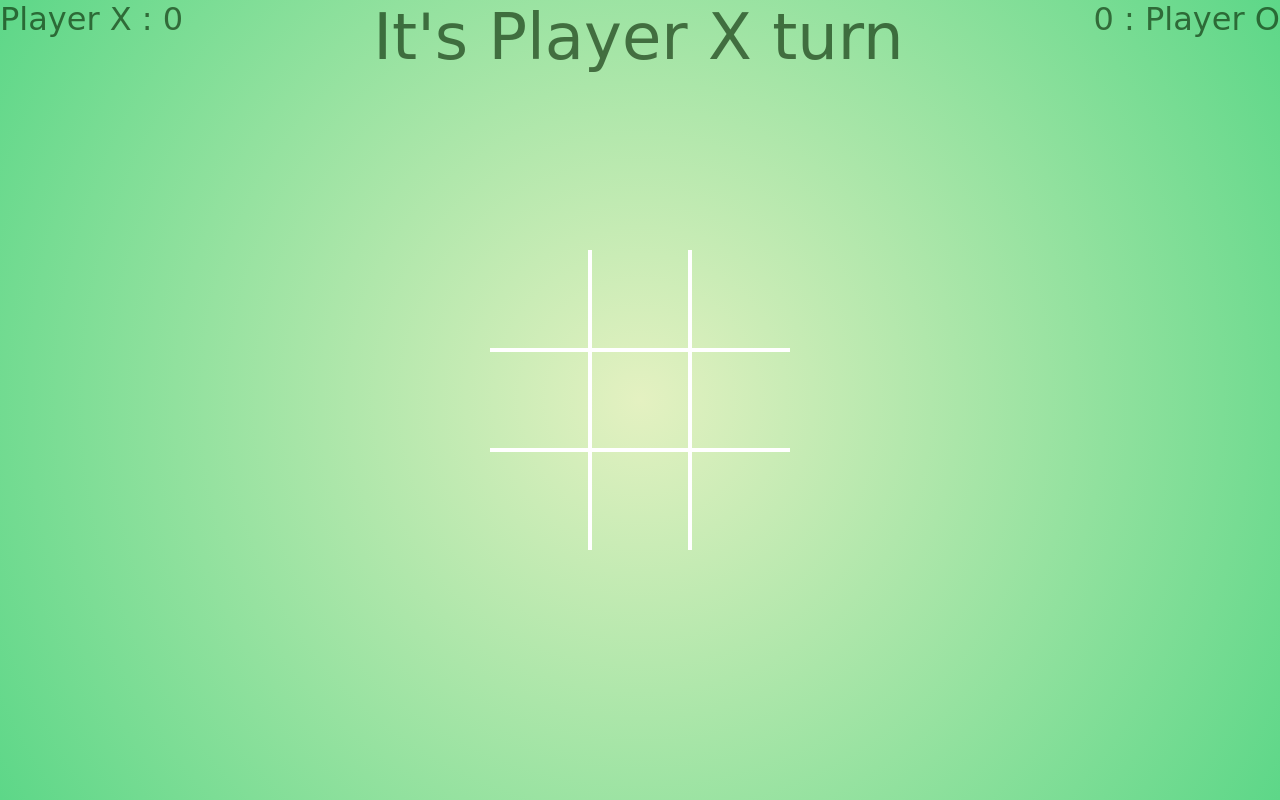
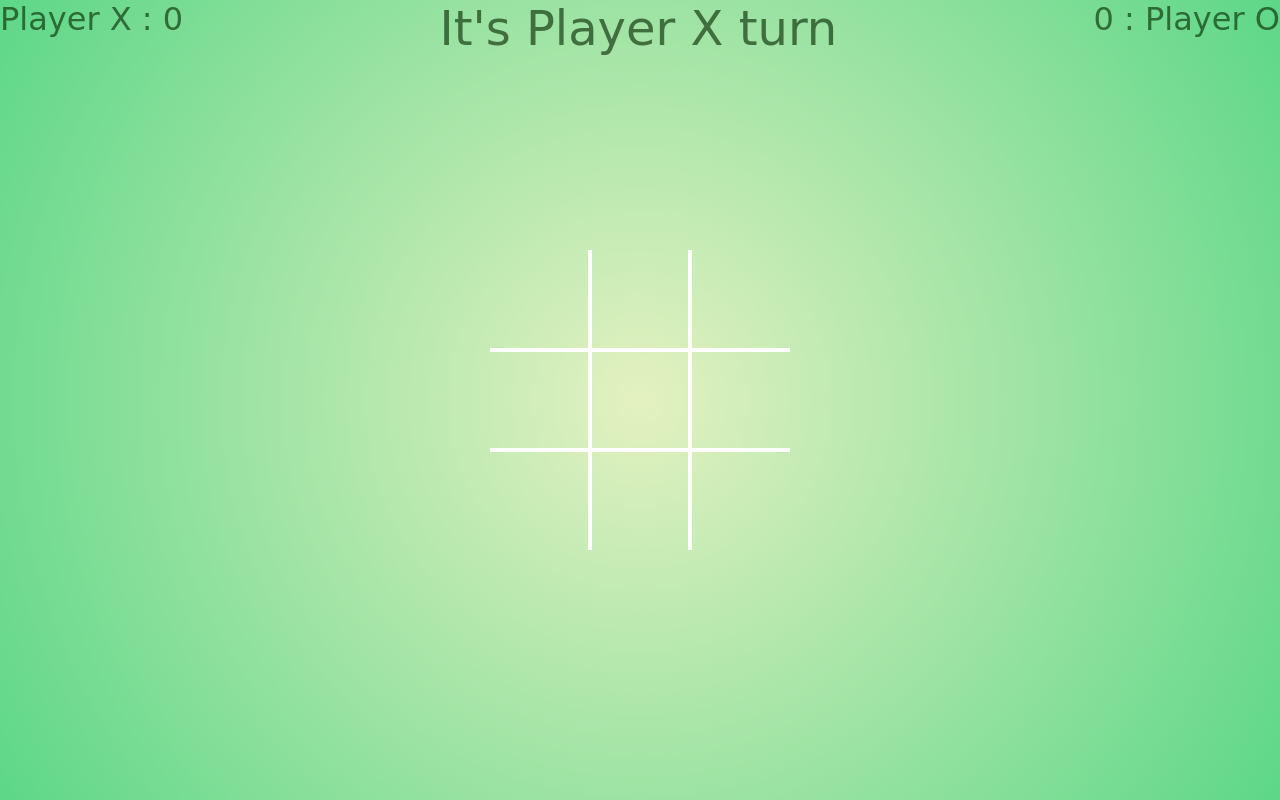
Before and after one commit to ClintinH/Tic-Tac-Toe, a website built with Parcel: page index.html in a window 1280 px wide. Built offline with nearby package versions, Linux system fonts and the light colour scheme.

Commit message:
fix: fixing font issue

```diff
--- a/styles.css
+++ b/styles.css
@@ -141,5 +141,5 @@ body {
   display: block;
   left: 50%;
   color: var(--score-font-color);
-  font-size: 4rem;
+  font-size: 3rem;
 }
```
